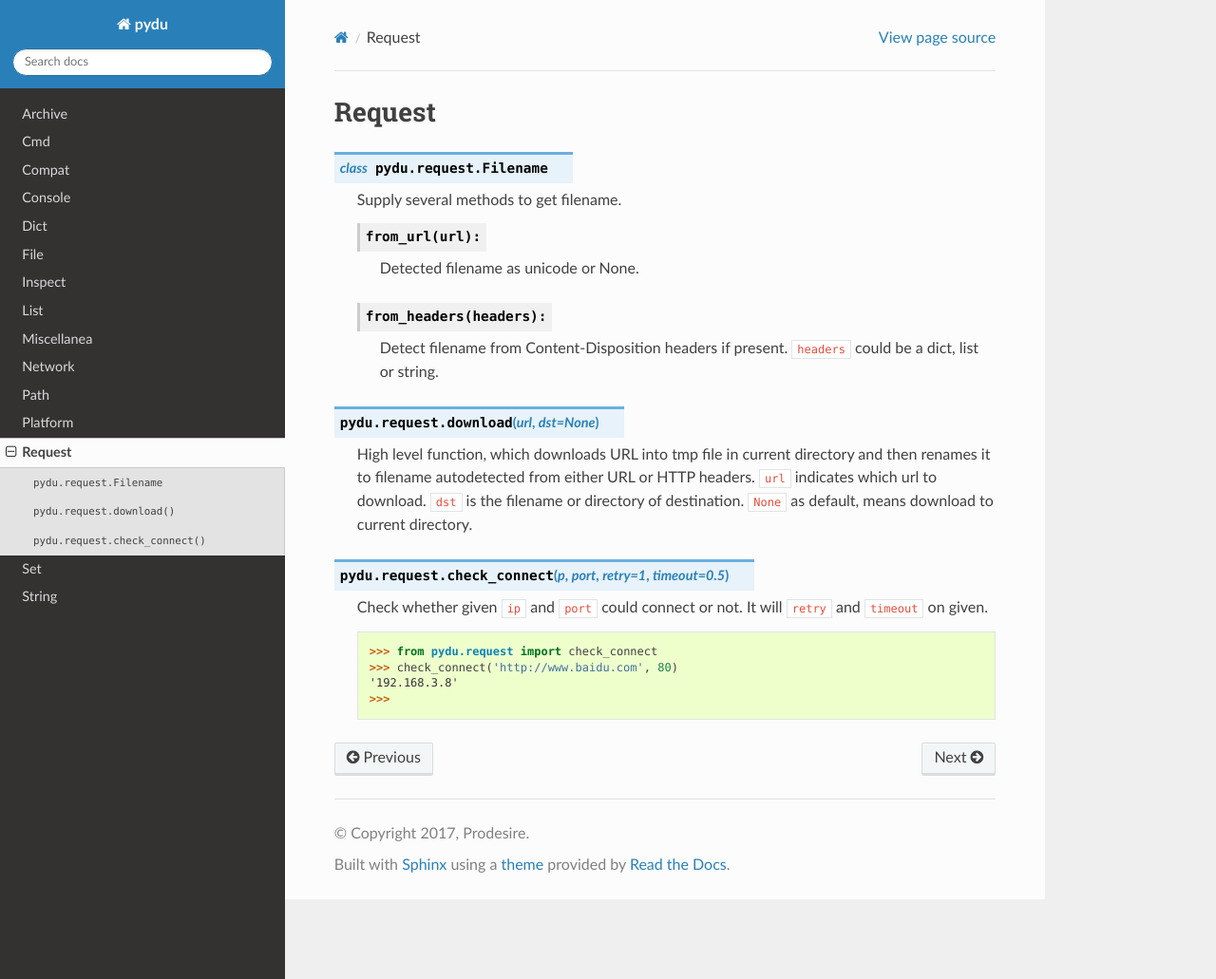
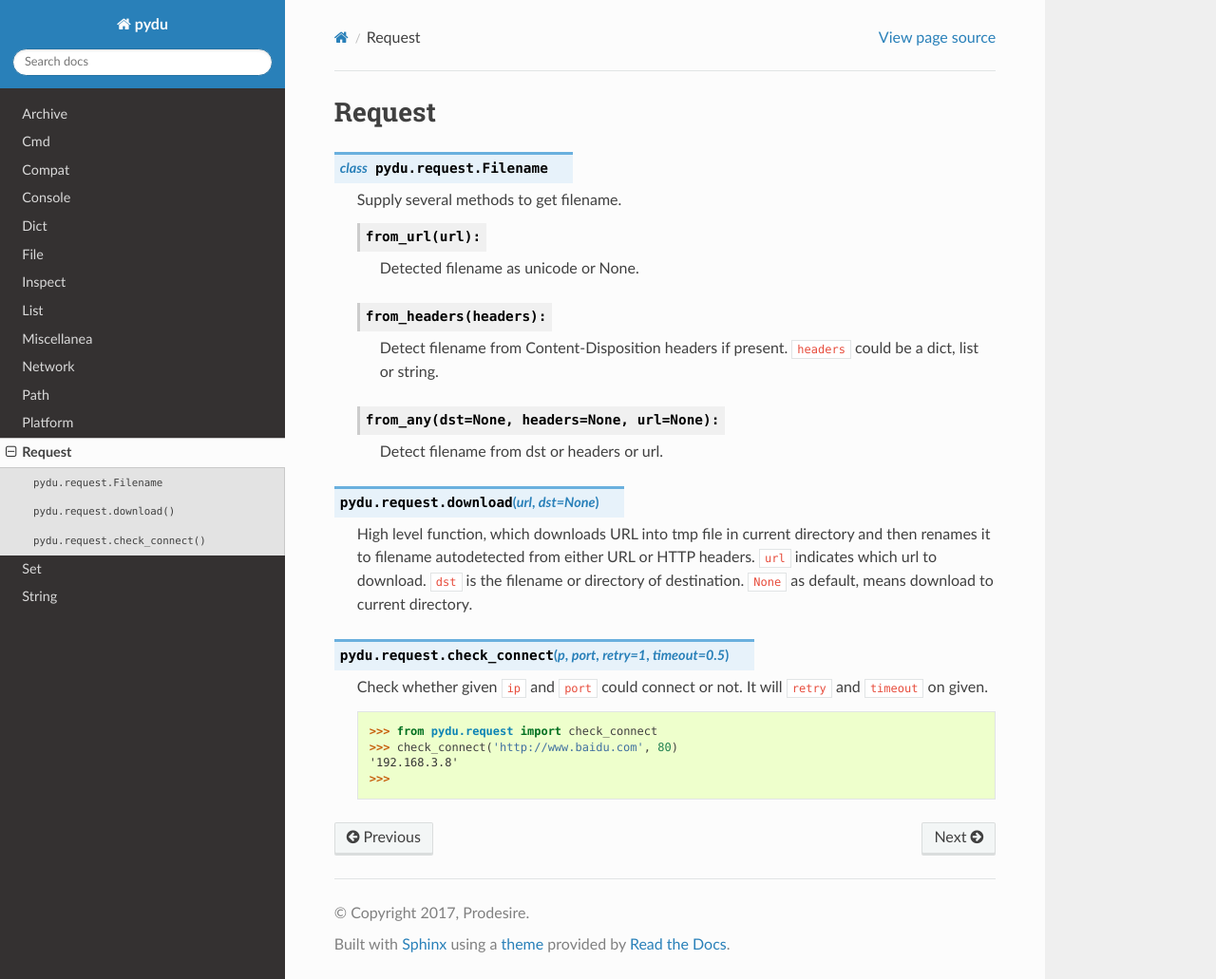
Before and after one commit to flaggo/pydu, a Sphinx documentation site: the page built from docs/request.rst, in a window 1280 px wide and 1031 px high. Shown: the whole window at 95% size. Built offline with Sphinx 7.4.7 and the Read the Docs theme 2.0.0, drawn with Linux system fonts in a browser that asks for light colours.

Commit message:
add FileName.from_any to request doc

```diff
--- a/docs/request.rst
+++ b/docs/request.rst
@@ -13,6 +13,10 @@ Request
 
         Detect filename from Content-Disposition headers if present.
         ``headers`` could be a dict, list or string.
+
+    .. py:staticmethod:: from_any(dst=None, headers=None, url=None):
+
+        Detect filename from dst or headers or url.
 
 
 .. py:function:: pydu.request.download(url, dst=None)
```
